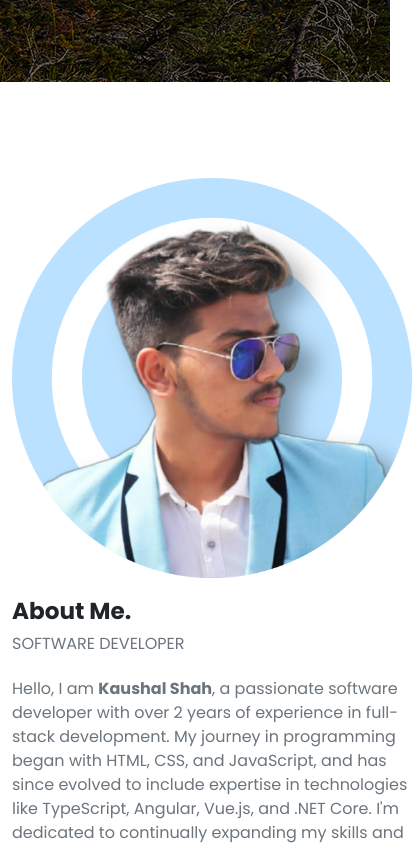
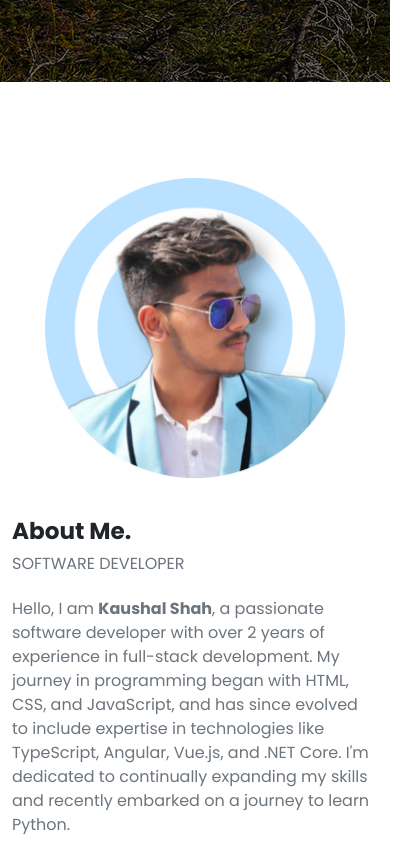
Before and after one commit to kaushalshah750/mrkaushalshah, an Angular app: page / in a window 390 px wide. Shown: the part 760-1605 px from the top of the page, 412 px wide, since content can reach past the window. Built offline with nearby package versions, Linux system fonts and the light colour scheme.

Commit message:
responsive attempt 2

```diff
--- a/src/app/shared/body/body.component.html
+++ b/src/app/shared/body/body.component.html
@@ -1,7 +1,7 @@
 <div id="about" class="container py-5">
     <div class="about-container py-5">
-        <div class="about-img d-flex align-items-center">
-            <img src="../../../assets/hero.png" width="400px" alt="">
+        <div class="about-img d-flex justify-content-center align-items-center">
+            <img src="../../../assets/hero.png" class="heroimg" alt="profile photo">
         </div>
         <div>
             <div>
--- a/src/app/shared/body/body.component.scss
+++ b/src/app/shared/body/body.component.scss
@@ -7,7 +7,7 @@
 .about-container{
     display: grid;
     grid-template-columns: 1fr 2fr;
-    gap: 20px;
+    gap: 40px;
 }
 
 .skill{
@@ -74,8 +74,17 @@
     font-size: 40px;
 }
 
+.heroimg{
+    width: 100%;
+    // max-width: 400px;
+}
+
 @media screen and (max-width: 480px) {
     .about-container{
         grid-template-columns: 1fr;
     }
+
+    .heroimg{
+        width: 300px;
+    }
 }
```
